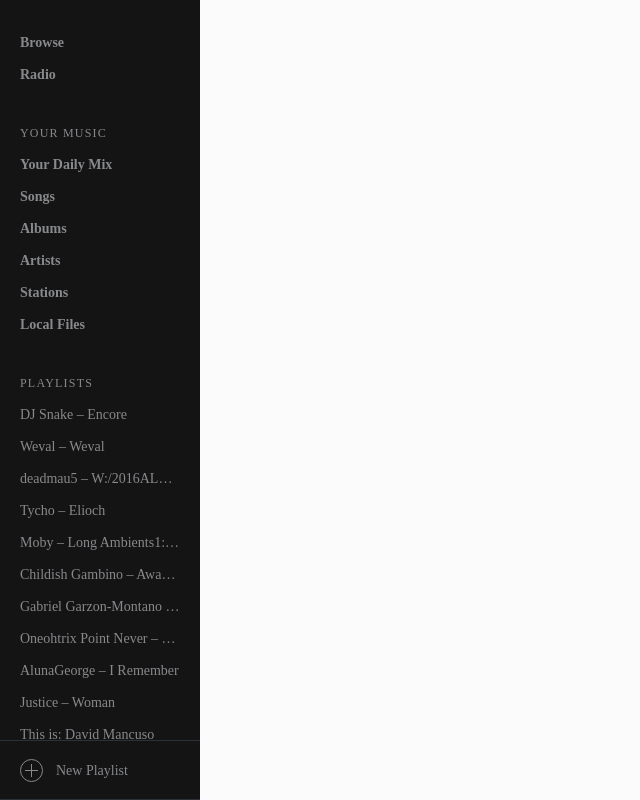
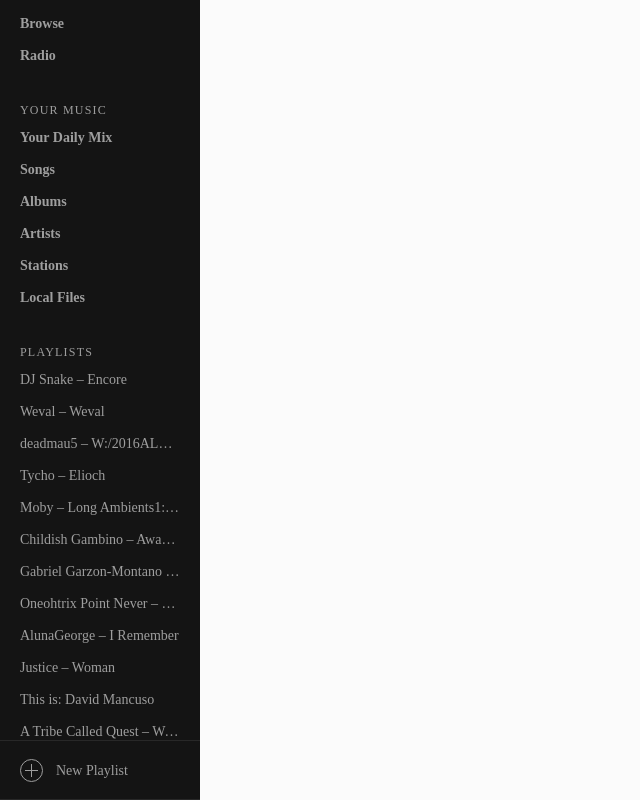
Before and after one commit to London804/personalSite, an Angular app in the folder Pens/: page /spotify in a window 1280 px wide. Shown: the whole page, without its empty margins (0-640 px from the left). Built offline with nearby package versions, Linux system fonts and the light colour scheme; a web font is replaced by a local one.

Commit message:
styling for playlist bar done

```diff
--- a/Pens/src/app/spotify-ui/playlist-bar/playlist-bar.component.scss
+++ b/Pens/src/app/spotify-ui/playlist-bar/playlist-bar.component.scss
@@ -11,7 +11,7 @@
 
 .playlist-content {
 	width: 12.5rem;
-	padding: 1.25rem 1.25rem 0.625rem;
+	padding: 0.3125rem 1.25rem 0.625rem;
 	overflow-y: auto;
 	max-height: 100vh;
 	padding-bottom: 4.375rem;
@@ -23,7 +23,7 @@
 
 	li {
 		height: 2rem;
-		padding-top: 1rem;
+		padding-top: 0.75rem;
 		font-size: 87.5%;
 		transition: $transition-spotify;
 
@@ -43,7 +43,7 @@
 
 .playlist-yourMusic,
 .playlist-playlists {
-	margin-top: 2.5rem;
+	margin-top: 2rem;
 
 }
 
@@ -68,8 +68,8 @@
 	height: 3.75rem;
 	padding-left: 1.25rem;
 	background: lighten($black, 8%);
-	border-top: 1px solid $gray-10;
-	border-bottom: 1px solid $gray-10;
+	border-top: 1px solid $borderGrey;
+	border-bottom: 1px solid $borderGrey;
 	transition: $transition-spotify;
 
 	&:hover {
--- a/Pens/src/app/styles/variables/_colors.scss
+++ b/Pens/src/app/styles/variables/_colors.scss
@@ -6,5 +6,7 @@
 /*spotify*/
 $spotifyBlack: #191414;
 $spotifyBackground: #222326;
-$grey: #88898C;
+$grey: #9E9E9E;
 $spotifyGreen: #2EBD59;
+$borderGrey: #282828;
+$playlistBackground: #121212;
```
